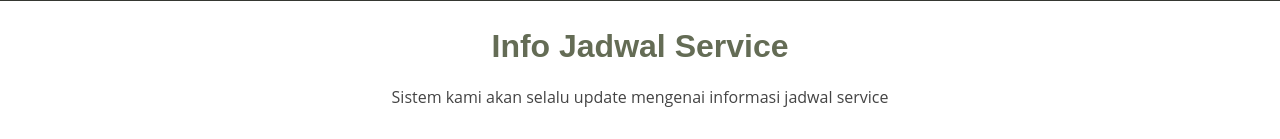
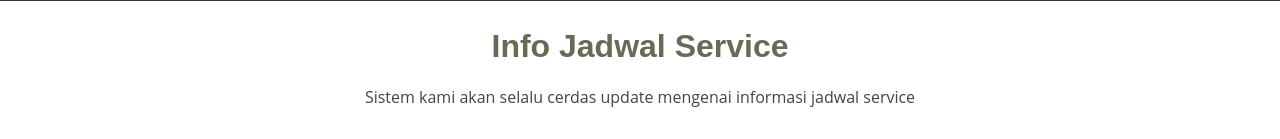
Before and after one commit to matan24/bengkelproject, a Laravel app: page /jadwaladmin in a window 1280 px wide. Shown: the part 599-738 px from the top of the page. Run offline with Laravel 8, Linux system fonts and the light colour scheme; data that the repository does not hold is empty; some libraries are stand-ins or nearby versions.

Commit message:
newupdate

```diff
--- a/resources/views/admin/jadwaladmin.blade.php
+++ b/resources/views/admin/jadwaladmin.blade.php
@@ -27,7 +27,7 @@
 
           <div class="section-title" data-aos="fade-up">
             <h2>Info Jadwal Service</h2>
-            <p>Sistem kami akan selalu update mengenai informasi jadwal service</p>
+            <p>Sistem kami akan selalu cerdas update mengenai informasi jadwal service</p>
           </div>
 
           <table class="table table-striped table-success table-bordered">
```
